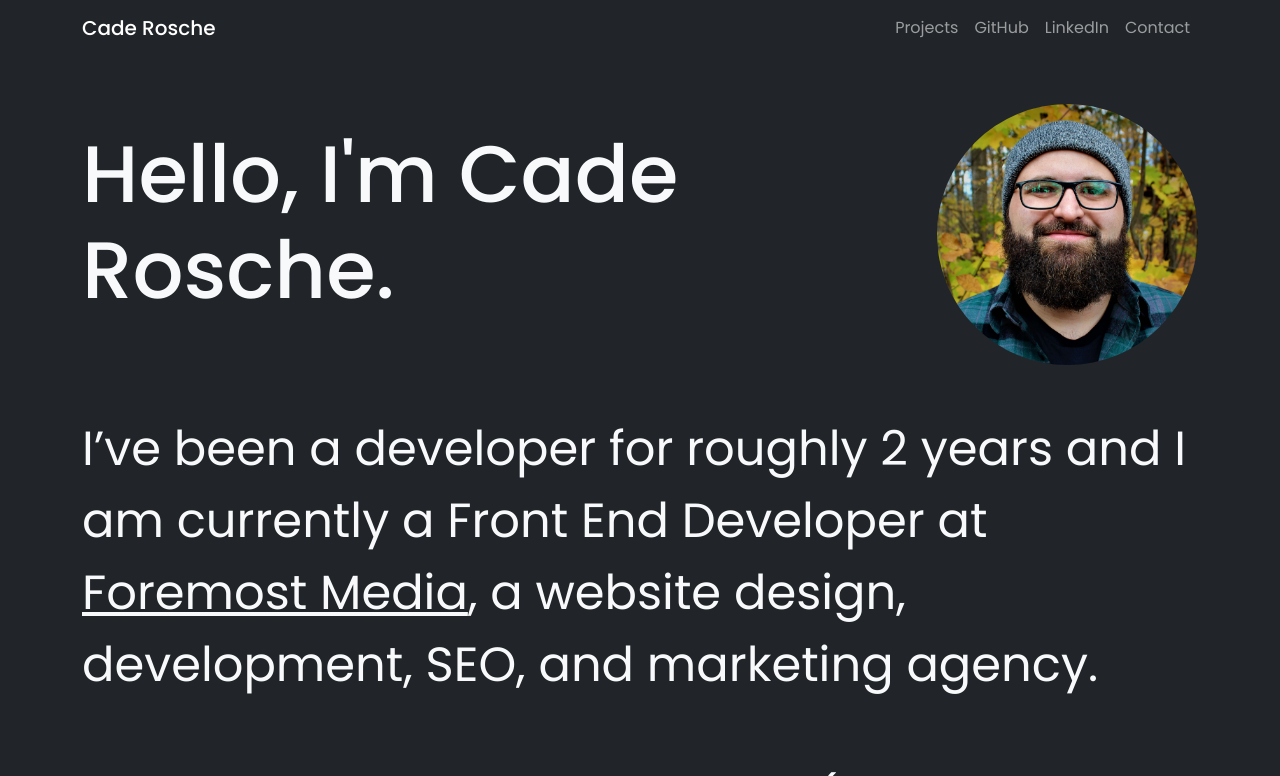
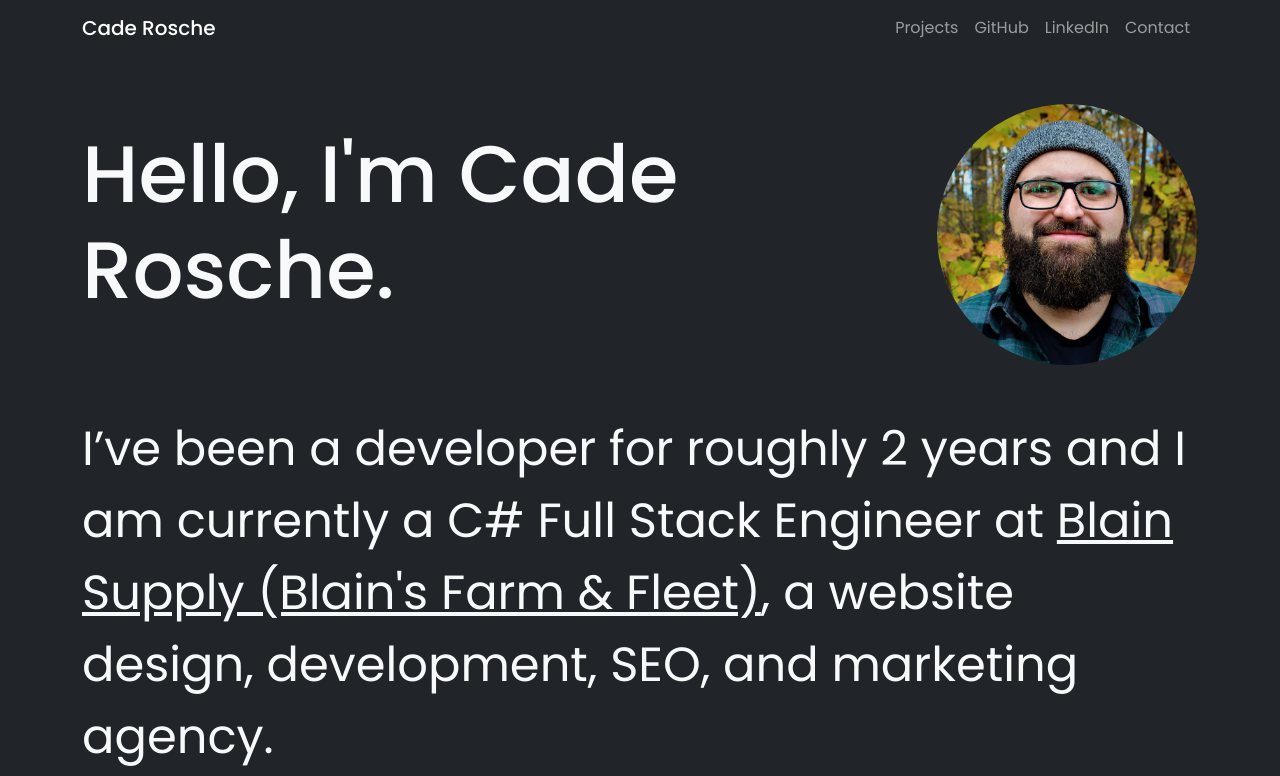
Before and after one commit to cprosche/portfolio-11-21, a website: page public/index.html in a window 1280 px wide. Shown: the top 776 px of the page. Drawn offline with nearby package versions, Linux system fonts and the light colour scheme.

Commit message:
Update index.html

```diff
--- a/public/index.html
+++ b/public/index.html
@@ -77,10 +77,9 @@
           </div>
 
           <p>
-            I’ve been a developer for roughly 2 years and I am currently a Front
-            End Developer at
-            <a href="https://www.foremostmedia.com" target="_blank"
-              >Foremost Media</a
+            I’ve been a developer for roughly 2 years and I am currently a C# Full Stack Engineer at
+            <a href="https://www.farmandfleet.com/" target="_blank"
+              >Blain Supply (Blain's Farm & Fleet)</a
             >, a website design, development, SEO, and marketing agency.
           </p>
           <!-- <p>
```
